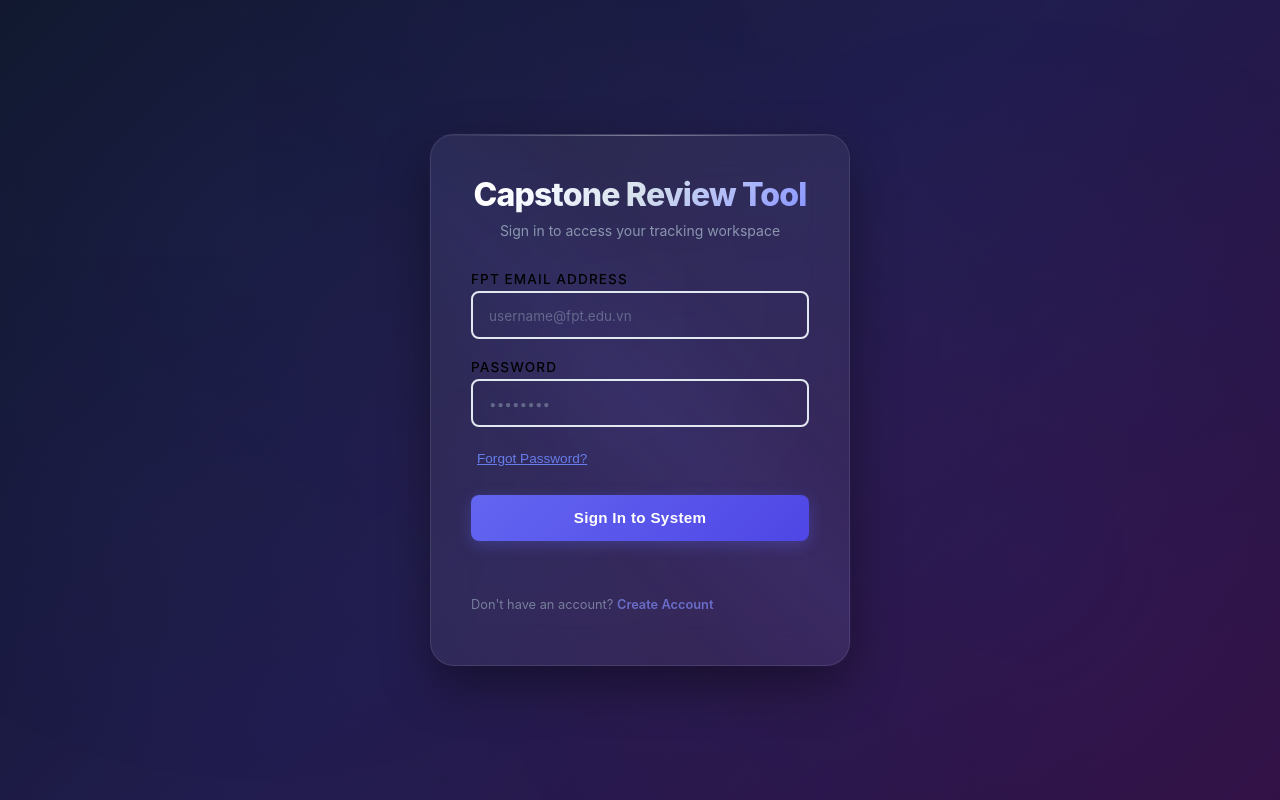
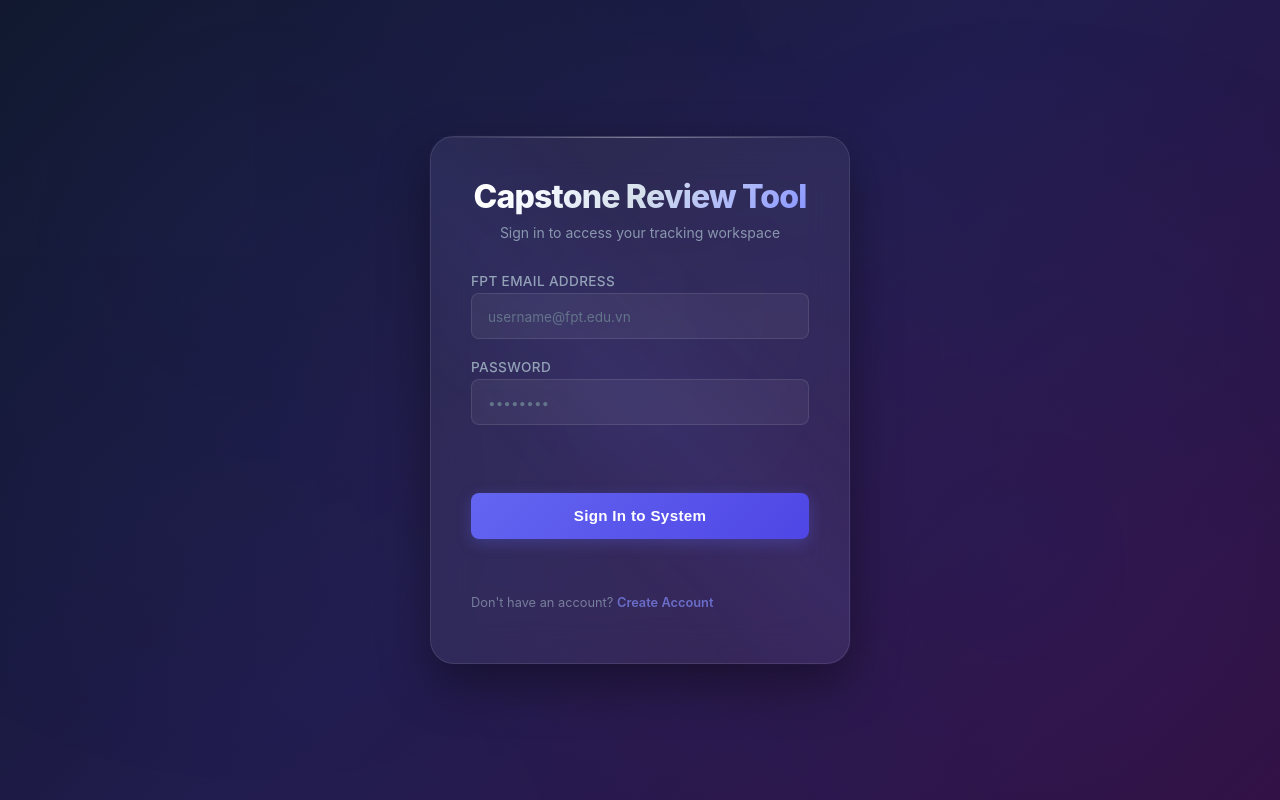
Before and after one commit to Hanzo183/Capstone-project-tool, a React (Vite) app in the folder FE/CapstoneTools/: page /login in a window 1280 px wide. Built offline with nearby package versions, Linux system fonts and the light colour scheme.

Commit message:
update UI create acc page, disable fotgot password

```diff
--- a/FE/CapstoneTools/src/pages/Login.tsx
+++ b/FE/CapstoneTools/src/pages/Login.tsx
@@ -166,7 +166,7 @@ export default function Login() {
                                 className="forgot-password-link"
                                 onClick={() => setShowForgotPassword(true)}
                             >
-                                Forgot Password?
+
                             </button>
                         </div>
 
--- a/FE/CapstoneTools/src/pages/Register.css
+++ b/FE/CapstoneTools/src/pages/Register.css
@@ -1,14 +1,43 @@
-/* src/pages/Register.css */
+/* ===== CSS Custom Properties ===== */
+:root {
+    --login-primary: #6366f1;
+    --login-primary-dark: #4f46e5;
+    --login-primary-light: #818cf8;
+    --login-bg-dark: #0f172a;
+    --login-bg-mid: #1e1b4b;
+    --login-bg-accent: #311042;
+    --glass-bg: rgba(255, 255, 255, 0.06);
+    --glass-border: rgba(255, 255, 255, 0.1);
+    --glass-blur: blur(20px);
+    --text-primary: #ffffff;
+    --text-secondary: #94a3b8;
+    --text-muted: #64748b;
+    --shadow-sm: 0 2px 4px rgba(0, 0, 0, 0.1);
+    --shadow-md: 0 10px 25px rgba(0, 0, 0, 0.2);
+    --shadow-lg: 0 20px 50px rgba(0, 0, 0, 0.4);
+    --shadow-xl: 0 25px 60px rgba(0, 0, 0, 0.5);
+    --shadow-glow: 0 0 30px rgba(99, 102, 241, 0.3);
+    --radius-sm: 0.375rem;
+    --radius-md: 0.5rem;
+    --radius-lg: 0.75rem;
+    --radius-xl: 1.25rem;
+    --radius-2xl: 1.5rem;
+    --transition-fast: 0.15s cubic-bezier(0.4, 0, 0.2, 1);
+    --transition-smooth: 0.3s cubic-bezier(0.4, 0, 0.2, 1);
+    --transition-spring: 0.5s cubic-bezier(0.68, -0.55, 0.265, 1.55);
+}
 
+/* ===== Page Wrapper ===== */
 .register-page-wrapper {
     display: flex;
     justify-content: center;
     align-items: center;
     min-height: 100vh;
-    background: linear-gradient(135deg, #667eea 0%, #764ba2 100%);
+    background: linear-gradient(135deg, var(--login-bg-dark) 0%, var(--login-bg-mid) 50%, var(--login-bg-accent) 100%);
     padding: 1rem;
 }
 
+/* ===== Glass Card ===== */
 .register-glass-card {
     background: rgba(255, 255, 255, 0.06);
     backdrop-filter: blur(20px);
@@ -26,6 +55,7 @@
     z-index: 1;
     animation: cardEntrance 0.8s cubic-bezier(0.4, 0, 0.2, 1);
 }
+
     .register-glass-card::before {
         content: '';
         position: absolute;
@@ -55,6 +85,7 @@
         box-shadow: 0 25px 60px rgba(99, 102, 241, 0.18), 0 0 40px rgba(99, 102, 241, 0.05);
     }
 
+/* ===== Animations ===== */
 @keyframes cardEntrance {
     from {
         opacity: 0;
@@ -77,23 +108,6 @@
     }
 }
 
-.register-header {
-    text-align: center;
-    margin-bottom: 2rem;
-}
-
-.register-title {
-    font-size: clamp(1.5rem, 4vw, 2rem);
-    font-weight: 800;
-    margin: 0 0 0.5rem 0;
-    letter-spacing: -0.025em;
-    background: linear-gradient(135deg, #ffffff 0%, #cbd5e1 50%, #818cf8 100%);
-    -webkit-background-clip: text;
-    -webkit-text-fill-color: transparent;
-    background-clip: text;
-    animation: titleShine 3s ease-in-out infinite;
-}
-
 @keyframes titleShine {
     0%, 100% {
         filter: brightness(1);
@@ -102,22 +116,6 @@
     50% {
         filter: brightness(1.2);
     }
-}
-
-.register-subtitle {
-    color: var(--text-secondary);
-    font-size: 0.875rem;
-    margin: 0 0 2rem 0;
-    font-weight: 400;
-    opacity: 0.9;
-}
-
-.register-form {
-    text-align: left;
-    display: flex;
-    flex-direction: column;
-    gap: 1.25rem;
-    animation: formElements 0.8s ease backwards 0.2s;
 }
 
 @keyframes formElements {
@@ -132,7 +130,42 @@
     }
 }
 
+/* ===== Header ===== */
+.register-header {
+    text-align: center;
+    margin-bottom: 2rem;
+}
 
+.register-title {
+    font-size: clamp(1.5rem, 4vw, 2rem);
+    font-weight: 800;
+    margin: 0 0 0.5rem 0;
+    letter-spacing: -0.025em;
+    background: linear-gradient(135deg, #ffffff 0%, #cbd5e1 50%, var(--login-primary-light) 100%);
+    -webkit-background-clip: text;
+    -webkit-text-fill-color: transparent;
+    background-clip: text;
+    animation: titleShine 3s ease-in-out infinite;
+}
+
+.register-subtitle {
+    color: var(--text-secondary);
+    font-size: 0.875rem;
+    margin: 0 0 2rem 0;
+    font-weight: 400;
+    opacity: 0.9;
+}
+
+/* ===== Form ===== */
+.register-form {
+    text-align: left;
+    display: flex;
+    flex-direction: column;
+    gap: 1.25rem;
+    animation: formElements 0.8s ease backwards 0.2s;
+}
+
+/* ===== Input Groups ===== */
 .input-group {
     display: flex;
     flex-direction: column;
@@ -142,24 +175,31 @@
     .input-group label {
         font-size: 0.85rem;
         font-weight: 500;
-        color: black;
+        color: var(--text-secondary);
+        letter-spacing: 0.025em;
     }
 
     .input-group input,
     .input-group select {
         padding: 0.75rem 1rem;
-        border: 2px solid #e2e8f0;
-        border-radius: 8px;
+        border: 1px solid rgba(255, 255, 255, 0.1);
+        border-radius: var(--radius-md);
         font-size: 1rem;
-        transition: border-color 0.2s ease;
+        transition: border-color var(--transition-smooth), box-shadow var(--transition-smooth);
         outline: none;
-        background: transparent;
+        background: rgba(255, 255, 255, 0.05);
+        color: var(--text-primary);
+    }
+
+        .input-group input::placeholder {
+            color: var(--text-muted);
         }
 
         .input-group input:focus,
         .input-group select:focus {
-            border-color: #667eea;
-            box-shadow: 0 0 0 3px rgba(102, 126, 234, 0.1);
+            border-color: var(--login-primary);
+            box-shadow: 0 0 0 3px rgba(99, 102, 241, 0.15);
+            background: rgba(255, 255, 255, 0.08);
         }
 
         .input-group input:disabled {
@@ -167,7 +207,7 @@
             cursor: not-allowed;
         }
 
-/* Password Strength Indicator */
+/* ===== Password Strength ===== */
 .password-strength-container {
     display: flex;
     align-items: center;
@@ -178,7 +218,7 @@
 .password-strength-bar {
     flex: 1;
     height: 4px;
-    background: #e5e7eb;
+    background: rgba(255, 255, 255, 0.1);
     border-radius: 4px;
     overflow: hidden;
 }
@@ -193,11 +233,12 @@
     font-size: 0.75rem;
     font-weight: 500;
     min-width: 40px;
+    color: var(--text-secondary);
 }
 
 .password-hint {
     font-size: 0.75rem;
-    color: black;
+    color: var(--text-muted);
 }
 
 .password-error {
@@ -210,44 +251,45 @@
     color: #22c55e;
 }
 
-/* Message Styles */
+/* ===== Messages ===== */
 .register-error-msg {
-    background: #fee2e2;
-    color: #dc2626;
+    background: rgba(239, 68, 68, 0.15);
+    color: #fca5a5;
     padding: 0.75rem;
-    border-radius: 8px;
+    border-radius: var(--radius-md);
     font-size: 0.9rem;
     text-align: center;
-    border: 1px solid #fecaca;
+    border: 1px solid rgba(239, 68, 68, 0.2);
 }
 
 .register-success-msg {
-    background: #dcfce7;
-    color: #16a34a;
+    background: rgba(34, 197, 94, 0.15);
+    color: #86efac;
     padding: 0.75rem;
-    border-radius: 8px;
+    border-radius: var(--radius-md);
     font-size: 0.9rem;
     text-align: center;
-    border: 1px solid #bbf7d0;
+    border: 1px solid rgba(34, 197, 94, 0.2);
 }
 
-/* Submit Button */
+/* ===== Submit Button ===== */
 .register-submit-btn {
     padding: 0.75rem;
-    background: linear-gradient(135deg, #667eea 0%, #764ba2 100%);
+    background: linear-gradient(135deg, var(--login-primary) 0%, var(--login-primary-dark) 100%);
     color: white;
     border: none;
-    border-radius: 8px;
+    border-radius: var(--radius-md);
     font-size: 1rem;
     font-weight: 600;
     cursor: pointer;
-    transition: transform 0.2s ease, box-shadow 0.2s ease;
+    transition: transform var(--transition-fast), box-shadow var(--transition-smooth);
     margin-top: 0.5rem;
+    letter-spacing: 0.025em;
 }
 
     .register-submit-btn:hover:not(:disabled) {
         transform: translateY(-2px);
-        box-shadow: 0 8px 25px rgba(102, 126, 234, 0.4);
+        box-shadow: 0 8px 25px rgba(99, 102, 241, 0.4);
     }
 
     .register-submit-btn:disabled {
@@ -255,27 +297,27 @@
         cursor: not-allowed;
     }
 
-/* Footer */
+/* ===== Footer ===== */
 .register-footer {
     text-align: center;
     margin-top: 0.5rem;
-    color: black;
+    color: var(--text-secondary);
     font-size: 0.9rem;
 }
 
 .register-login-link {
-    color: #667eea;
+    color: var(--login-primary-light);
     text-decoration: none;
     font-weight: 600;
-    transition: color 0.2s ease;
+    transition: color var(--transition-fast);
 }
 
     .register-login-link:hover {
-        color: #5a67d8;
+        color: var(--login-primary);
         text-decoration: underline;
     }
 
-/* Scrollbar Styling */
+/* ===== Scrollbar ===== */
 .register-glass-card::-webkit-scrollbar {
     width: 6px;
 }
@@ -285,15 +327,15 @@
 }
 
 .register-glass-card::-webkit-scrollbar-thumb {
-    background: #cbd5e1;
+    background: var(--text-muted);
     border-radius: 3px;
 }
 
     .register-glass-card::-webkit-scrollbar-thumb:hover {
-        background: #94a3b8;
+        background: var(--text-secondary);
     }
 
-/* Responsive */
+/* ===== Responsive ===== */
 @media (max-width: 480px) {
     .register-glass-card {
         padding: 1.5rem;
```
Lines whose indentation alone changed are shown as unchanged.
